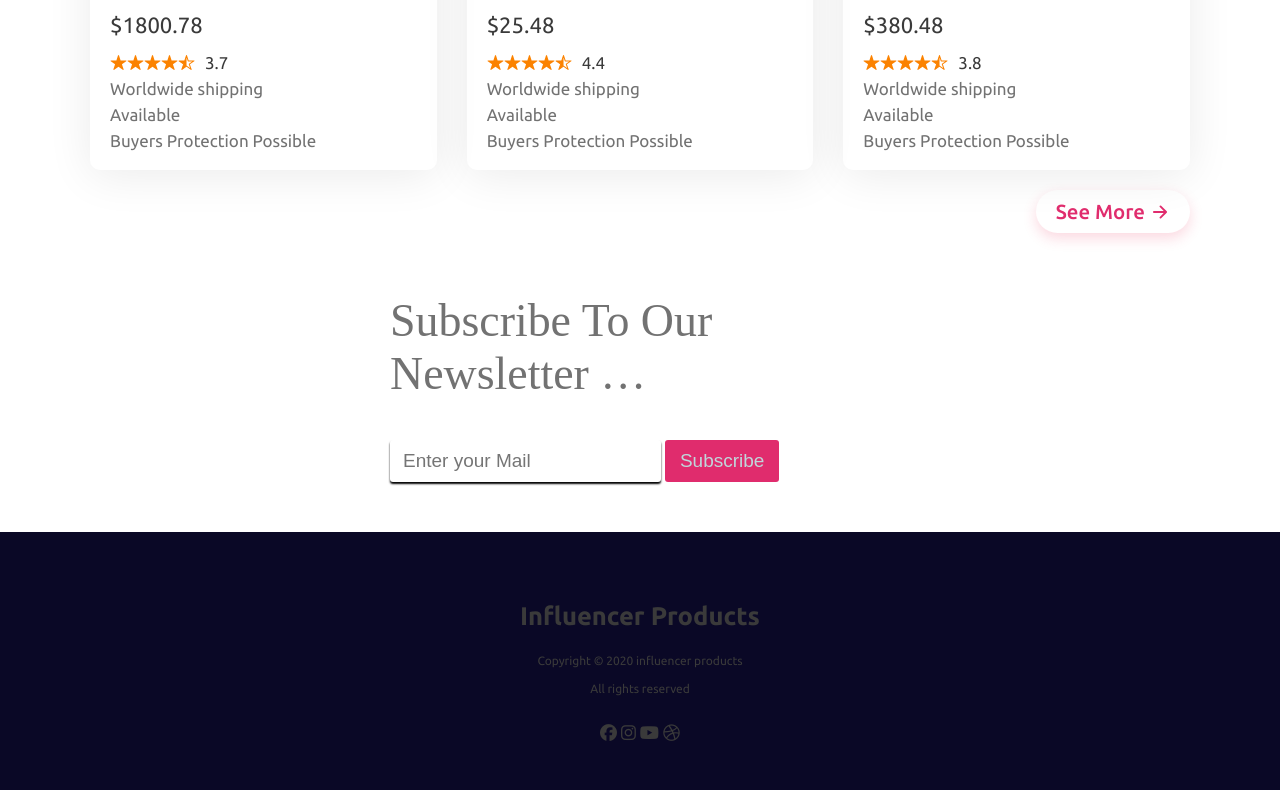
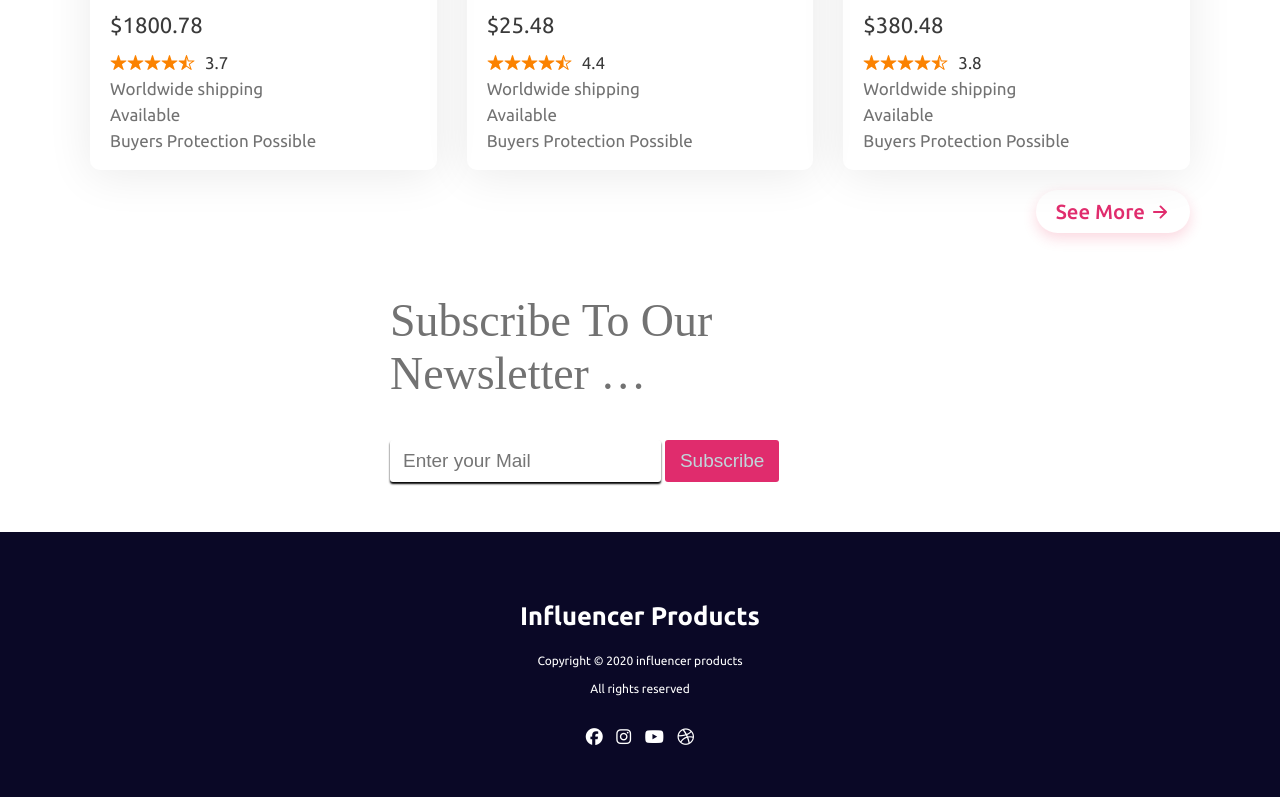
Before and after one commit to Sazzadur-Rahman-Morad/influencer-gear-main, a plain HTML site: page index.html in a window 1280 px wide. Shown: the part 2320-3117 px from the top of the page. Drawn offline with nearby package versions, Linux system fonts and the light colour scheme.

Commit message:
color change

```diff
--- a/index.html
+++ b/index.html
@@ -316,12 +316,14 @@
       Footer Section Strar from here
     ------------------------------>
     <footer class="footer">
+        <div class="for-color">
             <h2 class="nav__brand color--white">Influencer Products</h2>
             <p class="copy-right color--light">
                 Copyright © 2020 influencer products
                 <span class="divider"></span>
                 All rights reserved
             </p>
+        </div>
 
         <div class="footer__links">
             <a href="#" class="link"><i class="fab fa-facebook icon"></i></a>
--- a/style.css
+++ b/style.css
@@ -301,9 +301,14 @@ form input[type="submit"]:focus {
     text-align: center;
     padding: 3rem 0;
   }
-
-  .footer .icon, {
-    color: #fff;
+  .color--light{
+      color: white;
+  }
+  .color--white{
+      color: white;
+  }
+  .footer .icon {
+    color: white;
     margin:.3rem
   }
   .footer .icon:hover{
```
Lines whose indentation alone changed are shown as unchanged.
